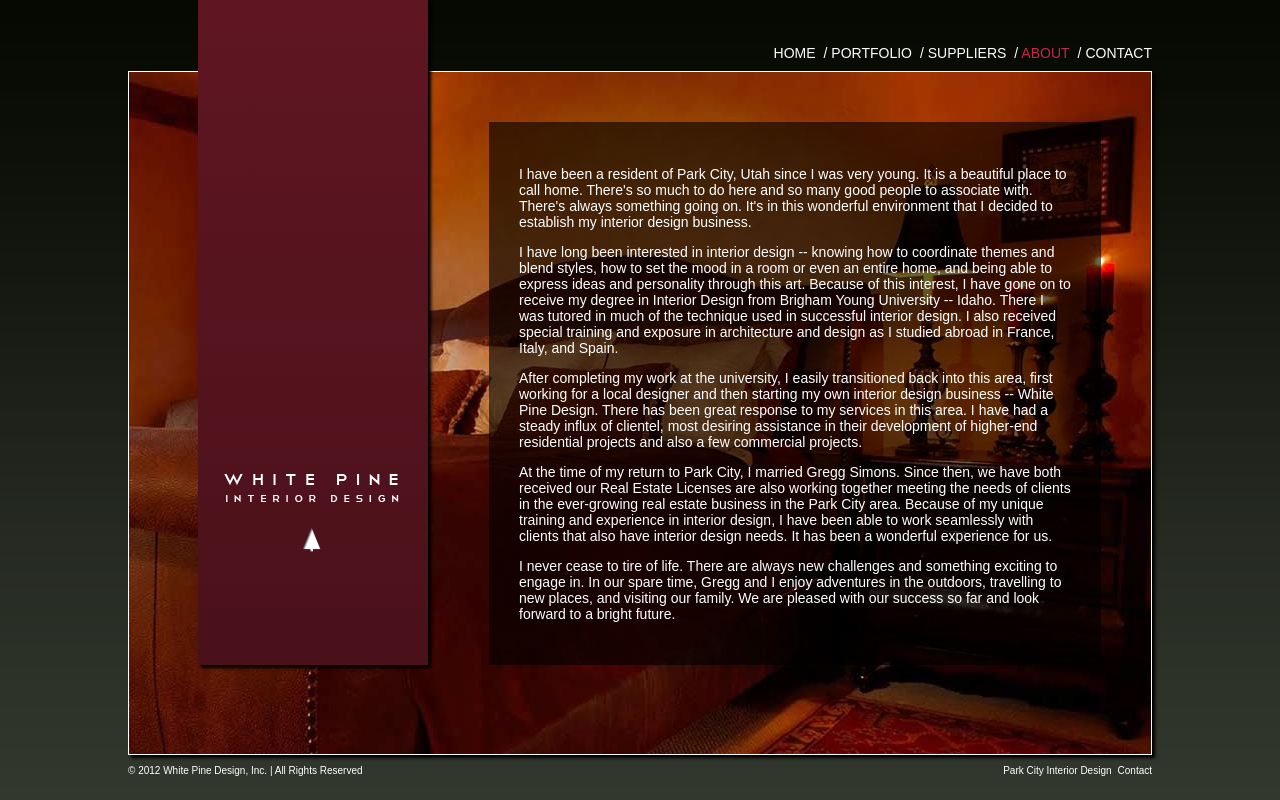
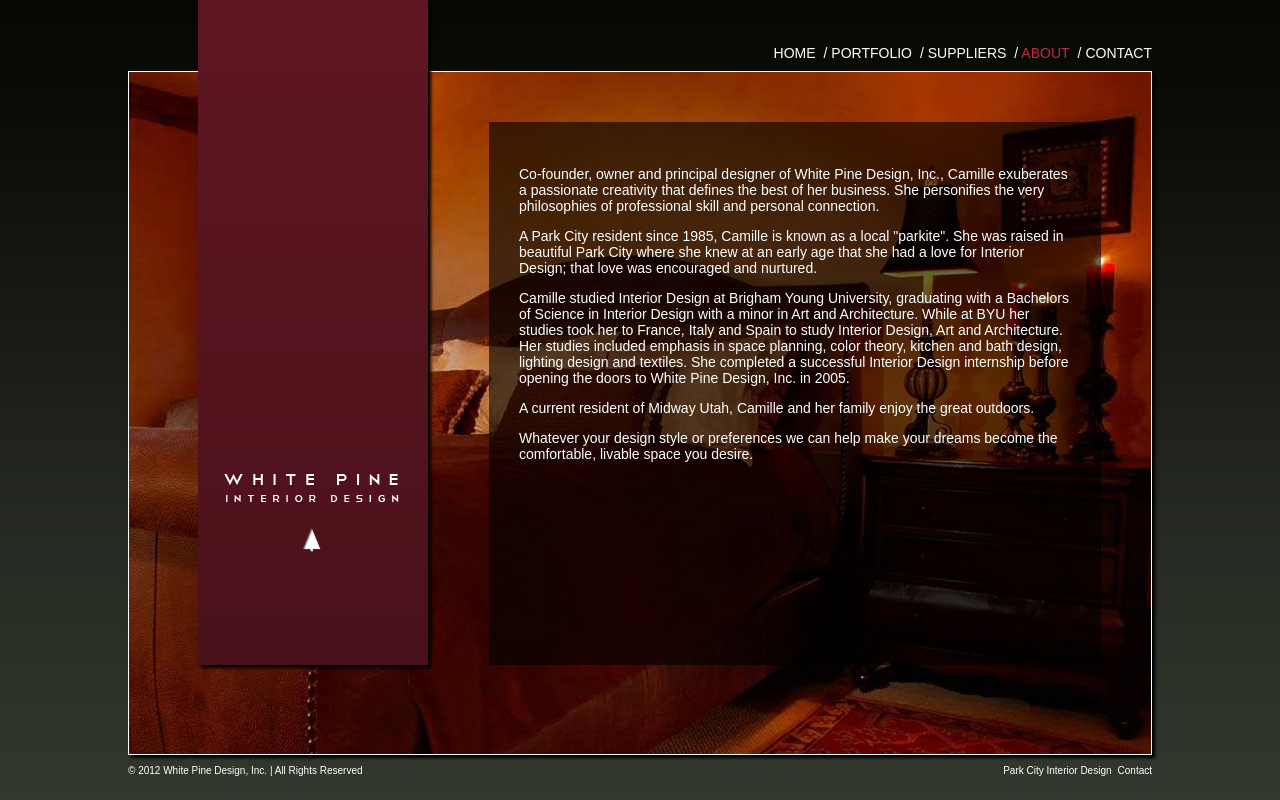
Before and after one commit to jaketrent/whitepine, a Django app: template whitepine/templates/about.html in a window 1280 px wide. Run offline with Django 3.2, Linux system fonts and the light colour scheme; the template is opened without the code that fills it, so the values that code supplies are empty; parts of the project's set-up code (start-up, migrations or seed data) failed here and were passed over; some libraries are stand-ins or nearby versions.

Commit message:
Updated about verbage

```diff
--- a/whitepine/templates/about.html
+++ b/whitepine/templates/about.html
@@ -5,46 +5,31 @@
 {% block canvas %}
   <div class="overlay">
     <p>
-      I have been a resident of Park City, Utah since I was very young. It
-      is a beautiful place to call home. There's so much to do here and so
-      many good people to associate with. There's always something going on. It's in this
-      wonderful environment that I decided to establish my interior design
-      business.
+      Co-founder, owner and principal designer of White Pine Design, Inc., Camille exuberates a passionate creativity
+      that defines the best of her business. She personifies the very philosophies of professional skill and personal
+      connection.
     </p>
+
     <p>
-      I have long been interested in interior design -- knowing how to
-      coordinate themes and blend styles, how to set the mood in a room or
-      even an entire home, and being able to express ideas and personality
-      through this art. Because of this interest, I have gone on to receive
-      my degree in Interior Design from Brigham Young University -- Idaho.
-      There I was tutored in much of the technique used in successful
-      interior design. I also received special training and exposure in
-      architecture and design as I studied abroad in France, Italy, and
-      Spain.
+      A Park City resident since 1985, Camille is known as a local "parkite". She was raised in beautiful Park City
+      where she knew at an early age that she had a love for Interior Design; that love was encouraged and nurtured.
     </p>
+
     <p>
-      After completing my work at the university, I easily transitioned back
-      into this area, first working for a local designer and then starting
-      my own interior design business -- White Pine Design. There has been
-      great response to my services in this area. I have had a steady
-      influx of clientel, most desiring assistance in their development of
-      higher-end residential projects and also a few commercial projects.
+      Camille studied Interior Design at Brigham Young University, graduating with a Bachelors of Science in Interior
+      Design with a minor in Art and Architecture. While at BYU her studies took her to France, Italy and Spain to study
+      Interior Design, Art and Architecture. Her studies included emphasis in space planning, color theory, kitchen and
+      bath design, lighting design and textiles. She completed a successful Interior Design internship before opening
+      the doors to White Pine Design, Inc. in 2005.
     </p>
+
     <p>
-      At the time of my return to Park City, I married Gregg Simons. Since
-      then, we have both received our Real Estate Licenses are also working
-      together meeting the needs of clients in the ever-growing real estate
-      business in the Park City area. Because of my unique training and
-      experience in interior design, I have been able to work seamlessly
-      with clients that also have interior design needs. It has been a
-      wonderful experience for us.
+      A current resident of Midway Utah, Camille and her family enjoy the great outdoors.
     </p>
+
     <p>
-      I never cease to tire of life. There are always new challenges and
-      something exciting to engage in. In our spare time, Gregg and I enjoy
-      adventures in the outdoors, travelling to new places, and visiting our
-      family. We are pleased with our success so far and look forward to a
-      bright future.
+      Whatever your design style or preferences we can help make your dreams become the comfortable, livable space you
+      desire.
     </p>
   </div>
   <img src="{{ STATIC_URL }}img/sample4.jpg" />
```
